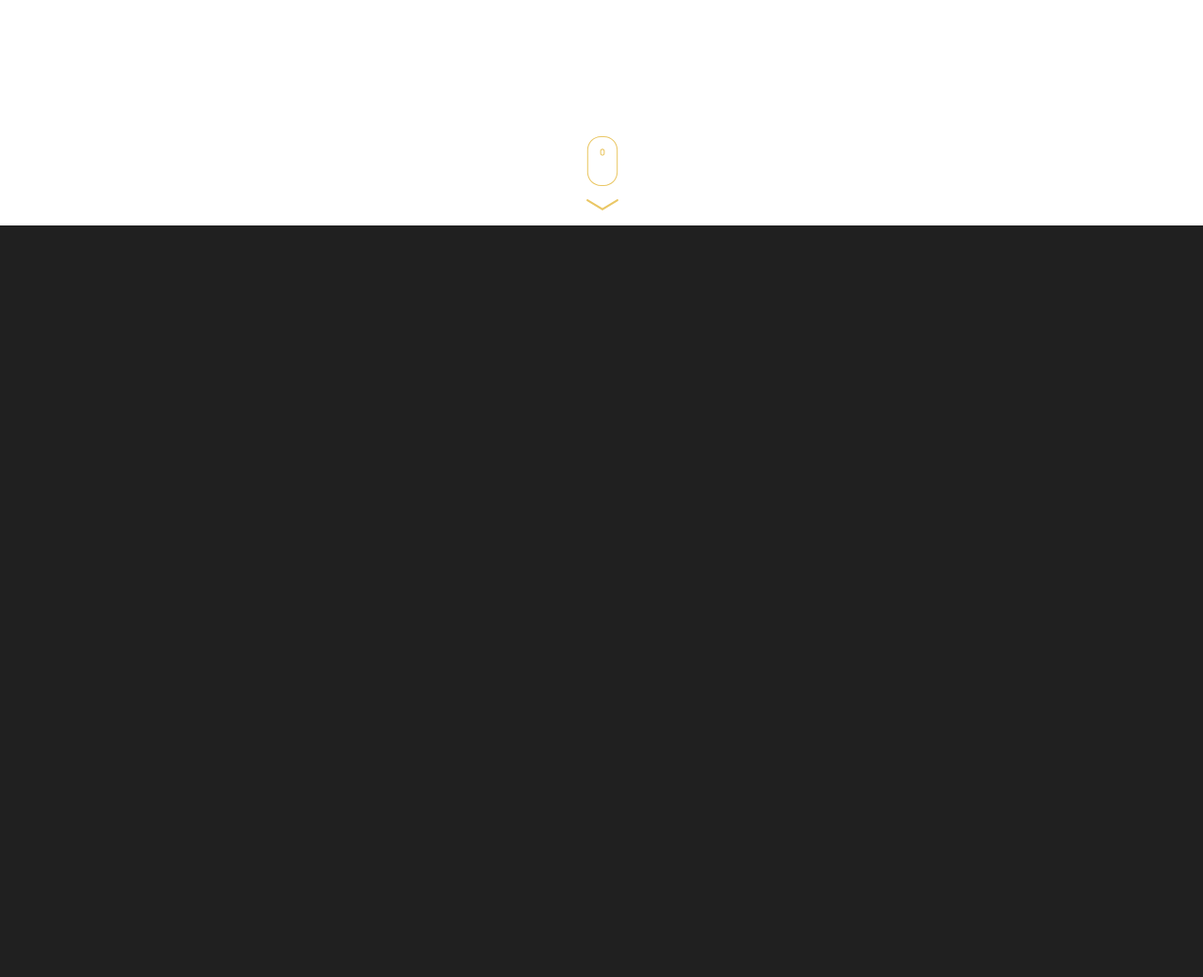
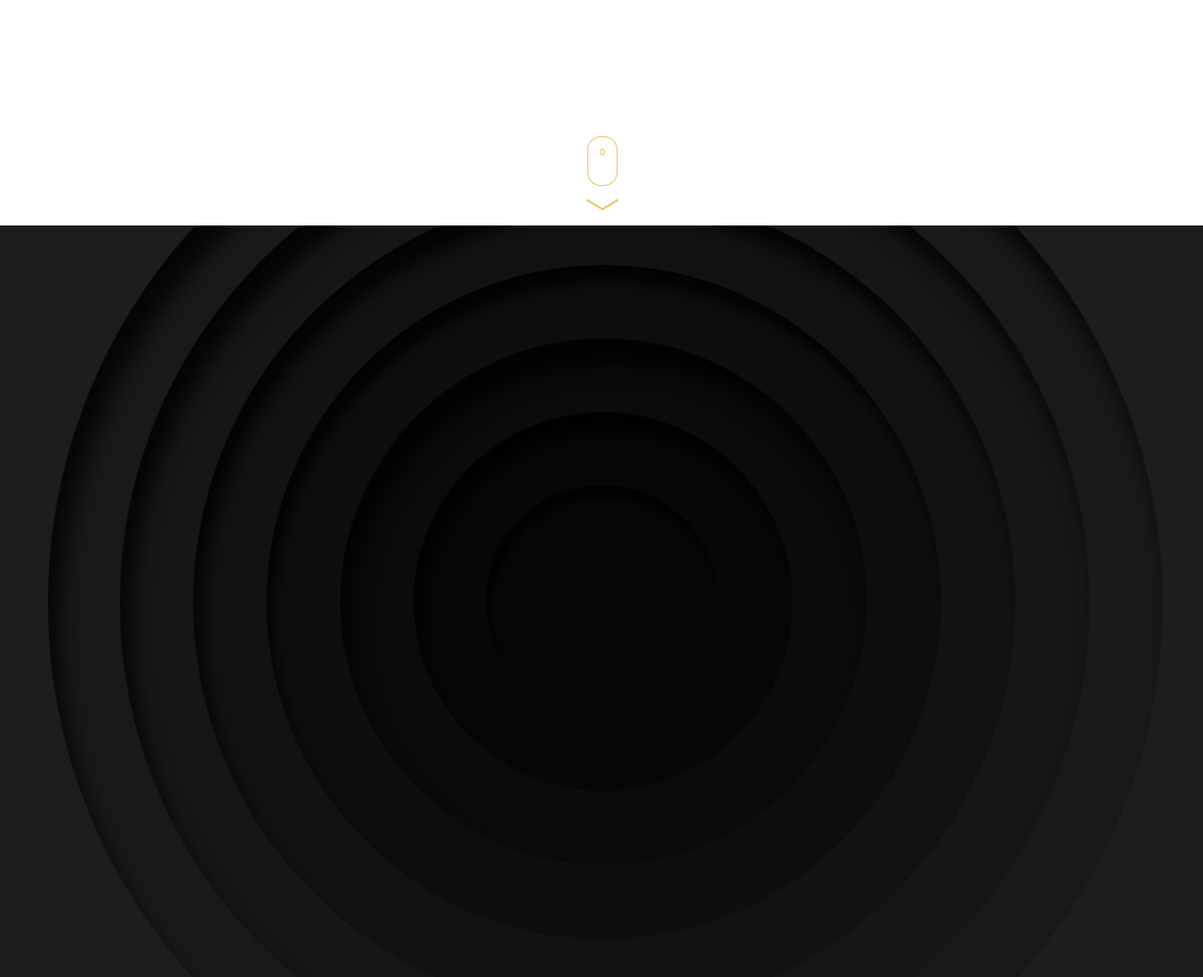
Before and after one commit to AndrewAlva/DAIVA, a PHP site: page / in a window 1280 px wide. Shown: the part 5360-6400 px from the top of the page at 94% size. Run offline with PHP 8.4, Linux system fonts and the light colour scheme; some libraries are stand-ins or nearby versions.

Commit message:
Bottom Portal PNG's Home

```diff
--- a/css/main.css
+++ b/css/main.css
@@ -927,6 +927,103 @@ body{
 
         /*/// INIT HOME PORTAL WRAPPER ///*/
 
+            #homeSection4{
+            }
+
+            #homePortalWrapper{
+                overflow: hidden;
+                background-color: #1d1d1b;
+            }
+
+            .portalRings{
+                position: absolute;
+                top: 50%;
+                left: 50%;
+                -webkit-transform: translate(-50%, -50%);
+                   -moz-transform: translate(-50%, -50%);
+                    -ms-transform: translate(-50%, -50%);
+                     -o-transform: translate(-50%, -50%);
+                        transform: translate(-50%, -50%);
+
+            }
+
+            .portalRings:first-child{
+                width: 100%;
+                height: 100%;
+                background: url('../img/pngs/bg-portal-7.png');
+                background-size: 41.5%;
+                background-position: center center;
+                background-repeat: no-repeat;
+                z-index: 1;
+            }
+
+            .portalRings:nth-child(2){
+                width: 100%;
+                height: 100%;
+                background: url('../img/pngs/bg-portal-6.png');
+                background-size: 68%;
+                background-position: center center;
+                background-repeat: no-repeat;
+                z-index: 1;
+            }
+
+            .portalRings:nth-child(3){
+                width: 100%;
+                height: 100%;
+                background: url('../img/pngs/bg-portal-5.png');
+                background-size: 94.5%;
+                background-position: center center;
+                background-repeat: no-repeat;
+                z-index: 1;
+            }
+
+            .portalRings:nth-child(4){
+                width: 100%;
+                height: 100%;
+                background: url('../img/pngs/bg-portal-4.png');
+                background-size: 121%;
+                background-position: center center;
+                background-repeat: no-repeat;
+                z-index: 1;
+            }
+
+            .portalRings:nth-child(5){
+                width: 100%;
+                height: 100%;
+                background: url('../img/pngs/bg-portal-3.png');
+                background-size: 147.5%;
+                background-position: center center;
+                background-repeat: no-repeat;
+                z-index: 1;
+            }
+
+            .portalRings:nth-child(6){
+                width: 100%;
+                height: 100%;
+                background: url('../img/pngs/bg-portal-2.png');
+                background-size: 174%;
+                background-position: center center;
+                background-repeat: no-repeat;
+                z-index: 1;
+            }
+
+            .portalRings:nth-child(7){
+                width: 100%;
+                height: 100%;
+                background: url('../img/pngs/bg-portal-1.png');
+                background-size: 200%;
+                background-position: center center;
+                background-repeat: no-repeat;
+                z-index: 1;
+            }
+
+            .portalRings:last-child{
+                width: 50%;
+                height: 50%;
+                background-color: #070707;
+                z-index: 0;
+            }
+
         /*/// END HOME PORTAL WRAPPER ///*/
 
 
--- a/index.html
+++ b/index.html
@@ -242,7 +242,16 @@
 
 
                 <section id="homeSection4" class="homeSections">
-                    <div id="homePortalWrapper" class="fullHomeSection"></div>
+                    <div id="homePortalWrapper" class="fullHomeSection">
+                        <div class="portalRings"></div>
+                        <div class="portalRings"></div>
+                        <div class="portalRings"></div>
+                        <div class="portalRings"></div>
+                        <div class="portalRings"></div>
+                        <div class="portalRings"></div>
+                        <div class="portalRings"></div>
+                        <div class="portalRings"></div>
+                    </div>
 
                 </section>
             </div>
```
Also changed, not shown: img/pngs/bg-portal-1.png (added), img/pngs/bg-portal-2.png (added), img/pngs/bg-portal-3.png (added), img/pngs/bg-portal-4.png (added), img/pngs/bg-portal-5.png (added), img/pngs/bg-portal-6.png (added), img/pngs/bg-portal-7.png (added), 1 other file.
